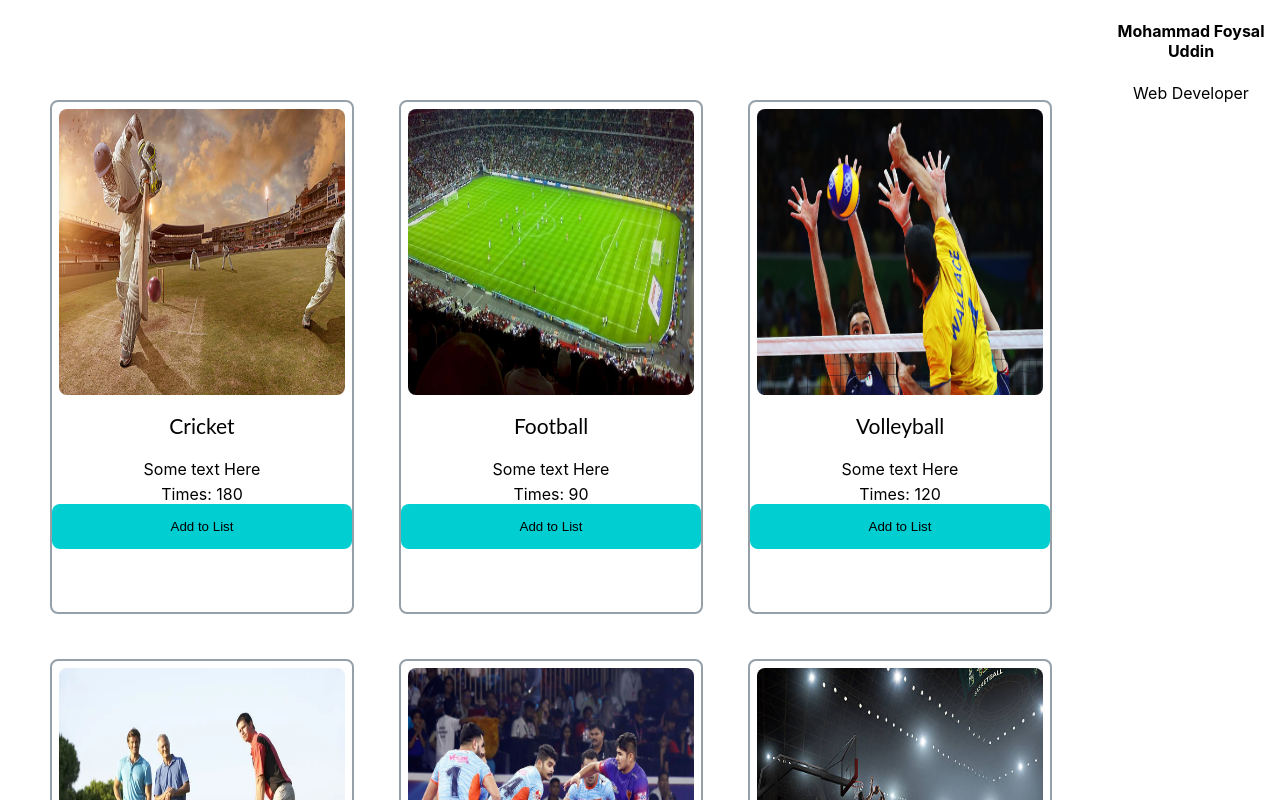
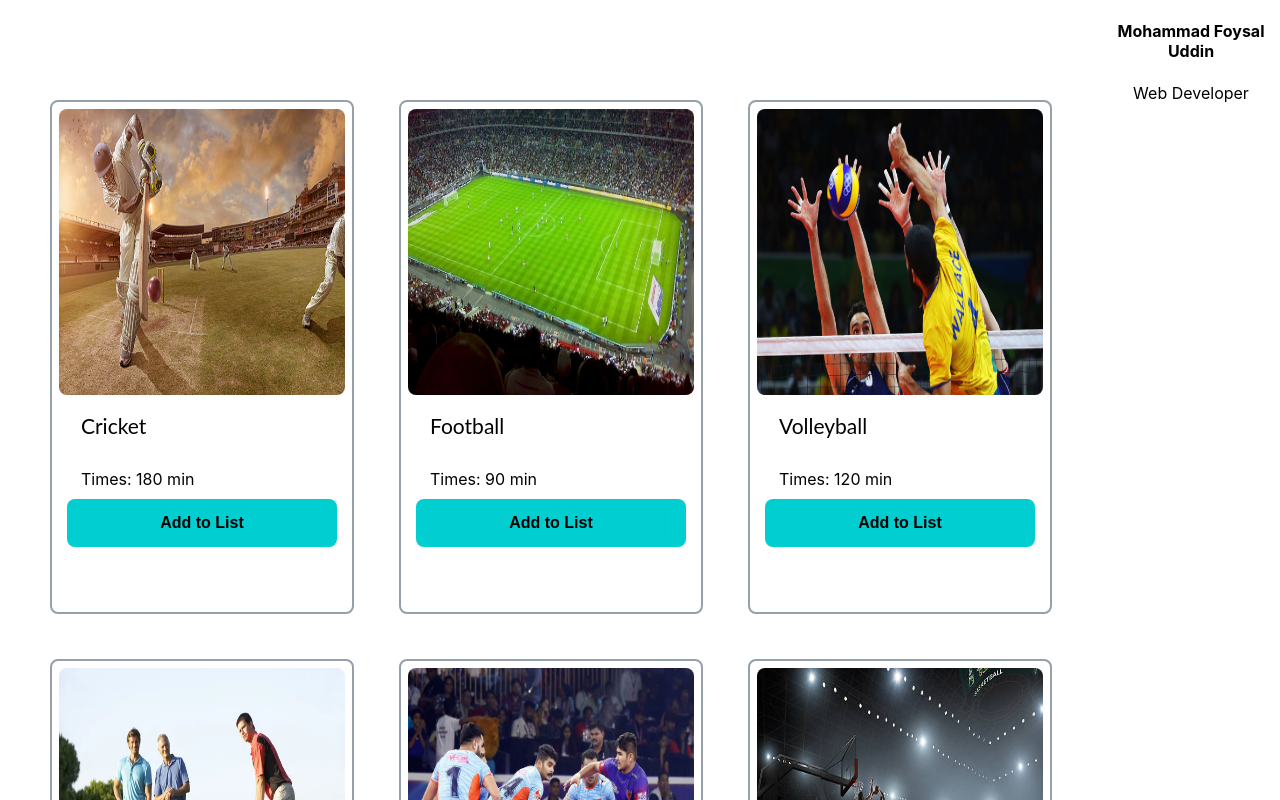
Before and after one commit to foysal767/xtreme-sports-club, a React (Create React App) app: page / in a window 1280 px wide. Shown: the top 800 px of the page. Built offline with nearby package versions, Linux system fonts and the light colour scheme.

Commit message:
cart component added

```diff
--- a/public/activities.json
+++ b/public/activities.json
@@ -2,36 +2,42 @@
     {
         "id": "01-cricket-01",
         "name": "Cricket",
+        "description": "Cricket is a bat-and-ball game played between two teams of eleven players on a field at the centre of which is a 22-yard (20-metre) pitch with a wicket at each end, each comprising two bails balanced on three stumps.",
         "image": "../images/cricket.jpg",
         "time": "180"
     },
     {
         "id": "02-football-02",
         "name": "Football",
+        "description": "Football is a family of team sports that involve, to varying degrees, kicking a ball to score a goal. Unqualified, the word football normally means the form of football that is the most popular where the word is used",
         "image": "../images/football.jpeg",
         "time": "90"
     },
     {
         "id": "03-volleyball-03",
         "name": "Volleyball",
+        "description": "Volleyball is a team sport in which two teams of six players are separated by a net. Each team tries to score points by grounding a ball on the other team's court under organized rules.",
         "image": "../images/volleyballmen.jpg",
         "time": "120"
     },
     {
         "id": "04-golf-04",
         "name": "Golf",
+        "description": "Golf, unlike most ball games, cannot and does not use a standardized playing area, and coping with the varied terrains encountered on different courses is a key part of the game. Courses typically have 18 or 9 holes, although they may have another number of holes.",
         "image": "../images/golf.jpg",
         "time": "135"
     },
     {
-        "id": "05-kabadi-05",
-        "name": "Kabadi",
+        "id": "05-kabaddi-05",
+        "name": "Kabaddi",
+        "description": "Kabaddi is a contact team sport. Played between two teams of seven players, the objective of the game is for a single player on offence, referred to as a raider, to run into the opposing team's half of a court, touch out as many of their defenders as possible, and return to their own half of the court, all without being tackled by the defenders, and in a single breath.",
         "image": "../images/kabadi.jpg",
         "time": "60"
     },
     {
         "id": "06-basketball-06",
         "name": "Basketball",
+        "description": "Basketball is a team sport in which two teams, most commonly of five players each.",
         "image": "../images/basketball.jpg",
         "time": "110"
     }
--- a/src/components/Cart/Cart.css
+++ b/src/components/Cart/Cart.css
@@ -6,7 +6,9 @@
     position: relative;
 }
 .activity-info {
+    text-align: left;
     margin: 0 5px;
+    padding-left: 8%;
 }
 .activity img {
     width: 286px;
@@ -17,6 +19,7 @@
 .activity p {
     margin-bottom: 0;
     margin-top: 5px;
+    padding: 10px 0;
 }
 .activity-name {
     font-family: "Lato";
@@ -27,11 +30,13 @@
     margin-top: 7px;
 }
 .btn-cart {
-    width: 100%;
+    width: 90%;
     background-color: darkturquoise;
     padding: 15px 0;
     border: 0px;
     border-radius: 8px;
+    font-weight: 700;
+    font-size: 16px;
 }
 .btn-cart:hover {
     background-color: darkcyan;
--- a/src/components/Cart/Cart.js
+++ b/src/components/Cart/Cart.js
@@ -9,8 +9,7 @@ const Cart = (props) => {
             <img src={image} alt="" />
             <div className='activity-info'>
                 <h3 className='activity-name'>{name}</h3>
-                <p>Some text Here</p>
-                <p>Times: {time}</p>
+                <p>Times: {time} min</p>
             </div>
             <button className='btn-cart'>Add to List</button>
         </div>
```
Also changed, not shown: src/activities.json (deleted, +0 -38 lines).
